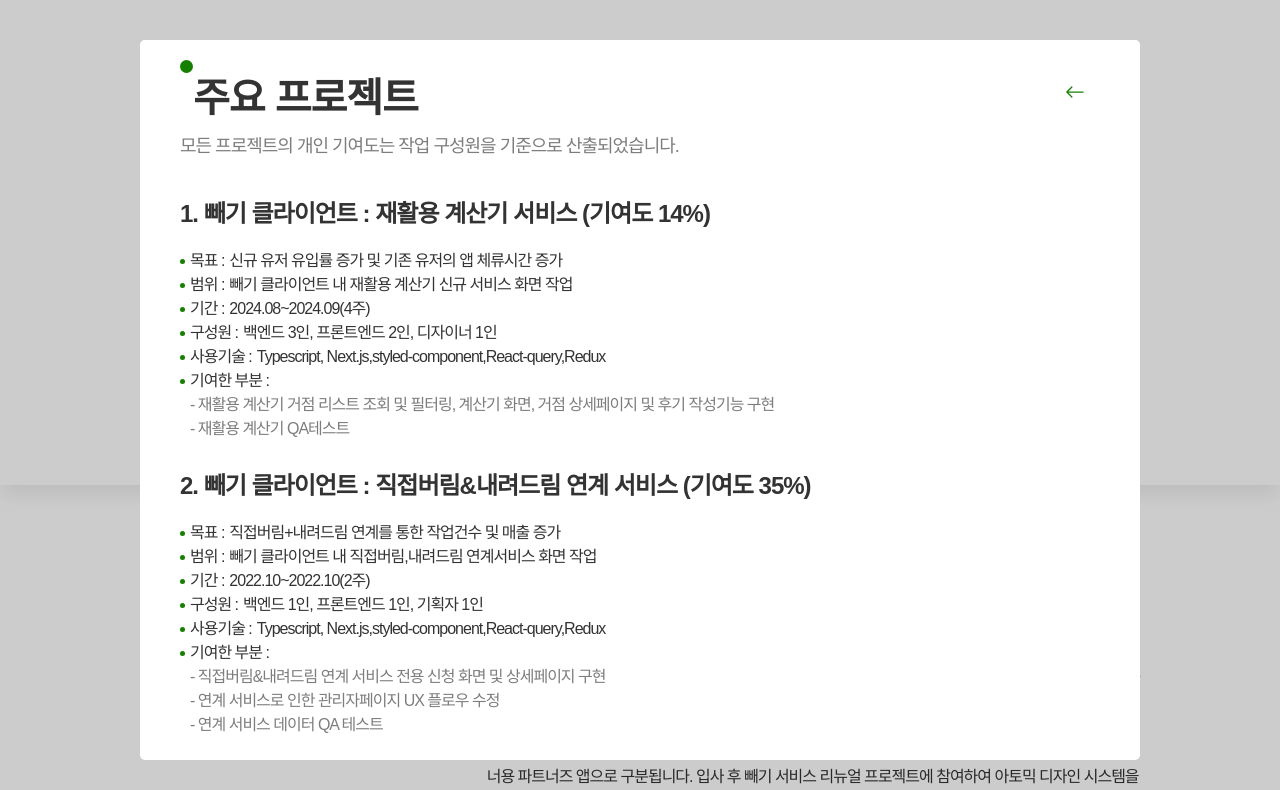
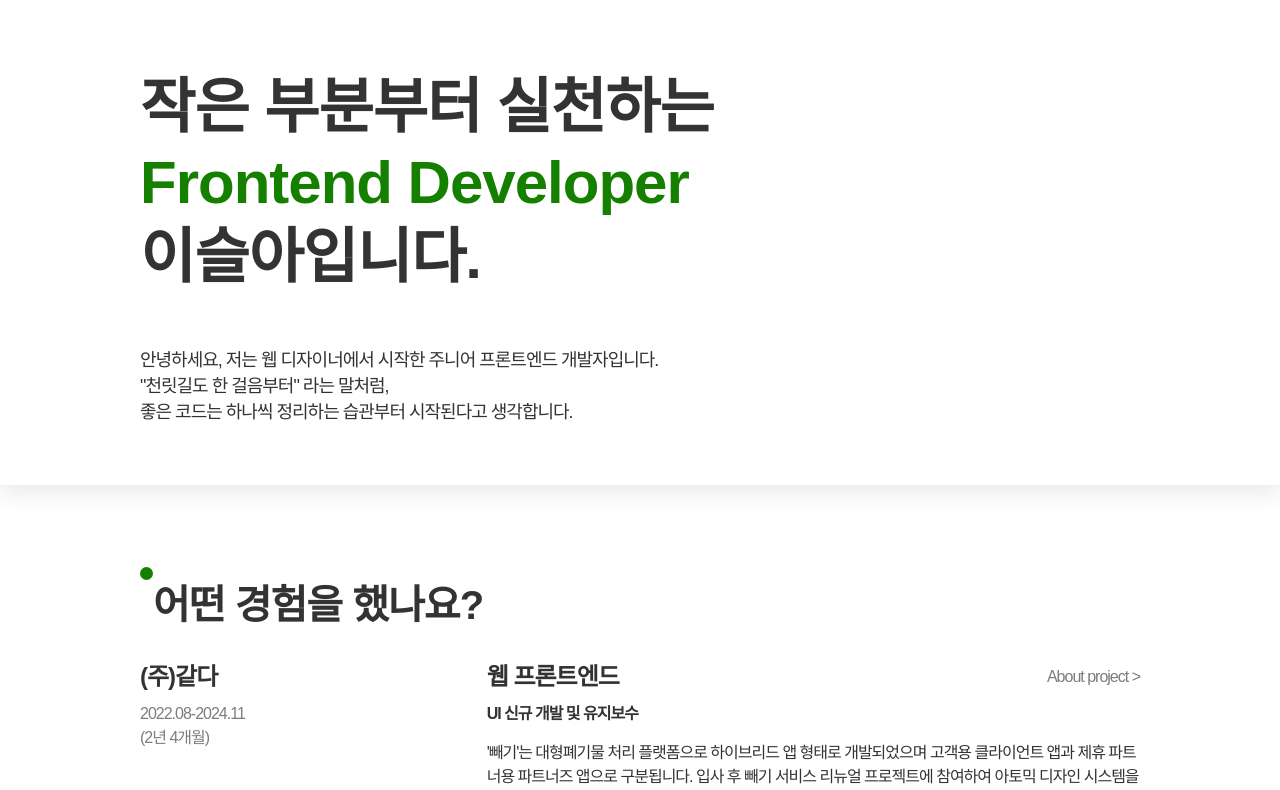
Before and after one commit to seraleedev/resume, a React (Create React App) app: page / in a window 1280 px wide. Shown: the top 790 px of the page. Built offline with nearby package versions, Linux system fonts and the light colour scheme; a web font is replaced by a local one.

Commit message:
[모달] 모달 상태 context 추가

```diff
--- /dev/null
+++ b/src/components/system/atoms/CareerItem/ProjectDetailButton/index.tsx
@@ -0,0 +1,16 @@
+import { Paragraph } from "@/components/common/typhography";
+import { theme } from "@/styles/theme";
+
+interface IProjectDetailButton {
+  onClick?: () => void;
+}
+
+const ProjectDetailButton = ({ onClick }: IProjectDetailButton) => {
+  return (
+    <Paragraph color={theme.colors.gray01} onClick={onClick}>
+      About project &gt;
+    </Paragraph>
+  );
+};
+
+export default ProjectDetailButton;
--- a/src/components/system/atoms/CareerItem/serviceWithRole/ServiceWithRole.tsx
+++ b/src/components/system/atoms/CareerItem/serviceWithRole/ServiceWithRole.tsx
@@ -1,6 +1,6 @@
 import { FlexBox } from "@/components/common/component";
-import { Anchor, H3, Paragraph } from "@/components/common/typhography";
-import { theme } from "@/styles/theme";
+import { H3, Paragraph } from "@/components/common/typhography";
+import ProjectDetailButton from "../ProjectDetailButton";
 
 /**
  * 서비스명 및 담당작업 설명 컴포넌트
@@ -8,6 +8,7 @@
  * @param role
  * @param description
  * @param projectDetail
+ * @param onClick
  * @returns
  */
 export interface IServiceWithRole {
@@ -15,6 +16,7 @@
   role: string;
   description?: string;
   projectDetail?: string;
+  onClick?: () => void;
 }
 
 const ServiceWithRole = ({
@@ -22,22 +24,13 @@
   role,
   description,
   projectDetail,
+  onClick,
 }: IServiceWithRole) => {
   return (
     <>
       <FlexBox width="100%" justify="space-between">
         <H3 fontWeight={600}>{role}</H3>
-        {projectDetail && (
-          <Anchor
-            href={projectDetail}
-            title="주요 프로젝트 상세"
-            target="_blank"
-          >
-            <Paragraph color={theme.colors.gray01}>
-              About project &gt;
-            </Paragraph>
-          </Anchor>
-        )}
+        {projectDetail && <ProjectDetailButton onClick={onClick} />}
       </FlexBox>
       <Paragraph margin="10px 0 0" fontWeight={600}>
         {work}
--- a/src/components/system/templates/MainLayout.tsx
+++ b/src/components/system/templates/MainLayout.tsx
@@ -20,6 +20,7 @@
 
   const START_POINT = 150;
   const [isPoint, setIsPoint] = useState<boolean>(false);
+  const [isShow, setIsShow] = useState(false);
 
   const setPoint = () => {
     const isReachPoint = window.scrollY >= START_POINT;
@@ -35,10 +36,14 @@
 
   return (
     <>
+      {/* 프로젝트 상세 모달 */}
       <Modal
         title={gatdaProjectTitle.title}
         subTitle={gatdaProjectTitle.subTitle}
+        show={isShow}
+        onClick={() => setIsShow(false)}
       />
+
       <Header isScroll={isPoint} isMobile={isMobile} />
 
       <CareerSection isMobile={isMobile} isPoint={isPoint} />
--- a/src/components/system/templates/Modal/index.tsx
+++ b/src/components/system/templates/Modal/index.tsx
@@ -1,25 +1,70 @@
 import { ModalOverlay, ModalContainer, ModalWrapper } from "./styles";
 import ModalHeader from "./ModalHeader";
 import ModalBody from "./ModalBody";
+import { useEffect, useState, useContext, createContext } from "react";
 
 /**
  * 모달창 컴포넌트
+ * @param show
  * @param title
- * @param
+ * @param subTitle
+ * @param onClick
  * @returns
  */
 
 export interface IModalProps {
   title: string;
   subTitle?: string;
+  show?: boolean;
+  onClick?: () => void;
 }
 
-const Modal = ({ title, subTitle }: IModalProps) => {
+export const ModalContext = createContext<
+  { isOpen: boolean; setIsOpen: (isOpen: boolean) => void } | undefined
+>(undefined);
+
+export const ModalProvider: React.FC = ({ children }: any) => {
+  const [isOpen, setIsOpen] = useState(false);
   return (
-    <ModalOverlay>
+    <ModalContext.Provider value={{ isOpen, setIsOpen }}>
+      {children}
+    </ModalContext.Provider>
+  );
+};
+
+export const useModal = () => {
+  const context = useContext(ModalContext);
+  if (!context) {
+    throw new Error("useModal must be used within a ModalProvider");
+  }
+  return context;
+};
+
+const Modal = ({ title, subTitle, onClick, show }: IModalProps) => {
+  useEffect(() => {
+    document.body.style.cssText = `
+      position:fixed;
+      top: -${window.scrollY}px;
+      overflow-y:scroll;
+      width:100%;
+    `;
+
+    return () => {
+      const scrollY = document.body.style.top;
+      document.body.style.cssText = "";
+      window.scrollTo(0, parseInt(scrollY || "0", 10) * -1);
+    };
+  }, []);
+
+  return (
+    <ModalOverlay show={show}>
       <ModalWrapper>
         <ModalContainer>
-          <ModalHeader title={title} subTitle={subTitle}></ModalHeader>
+          <ModalHeader
+            title={title}
+            subTitle={subTitle}
+            onClick={onClick}
+          ></ModalHeader>
           <ModalBody />
         </ModalContainer>
       </ModalWrapper>
--- a/src/components/system/templates/Modal/styles.ts
+++ b/src/components/system/templates/Modal/styles.ts
@@ -1,7 +1,11 @@
 import styled from "styled-components";
 
+interface IModalProps {
+  show?: boolean;
+}
 // ModalOverlay > ModalWrapper > ModalContainer
-export const ModalOverlay = styled.div`
+export const ModalOverlay = styled.div<IModalProps>`
+  display: ${({ show }) => (show ? "block" : "none")};
   position: absolute;
   width: 100%;
   height: 100vh;
@@ -31,7 +35,7 @@
 
 export const ModalHeaderStyle = styled.div`
   background-color: #fff;
-  padding: 20px 40px;
+  padding: 40px 40px 20px;
   border-radius: 5px 5px 0 0;
   width: 1000px;
   position: sticky;
```
